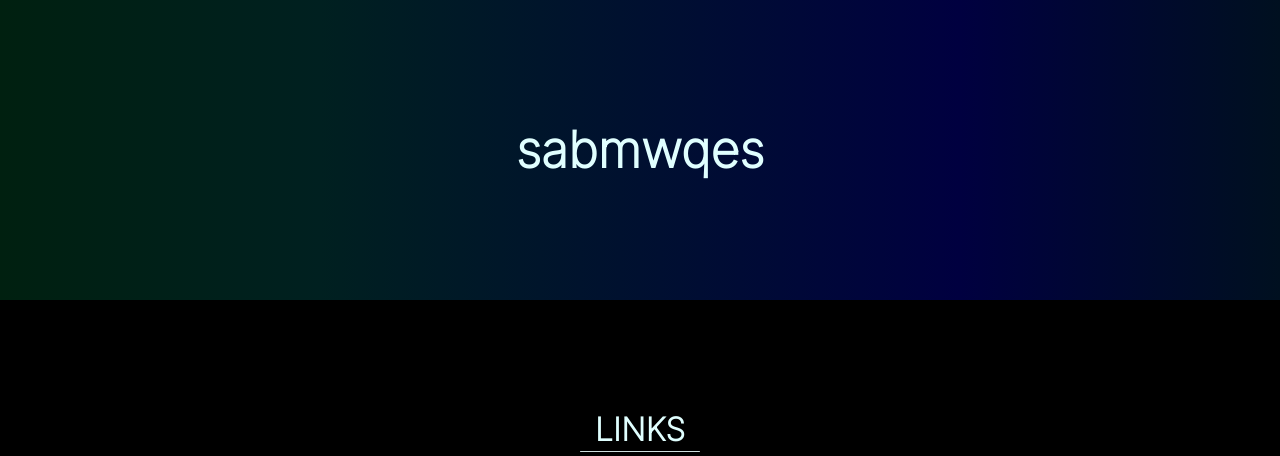
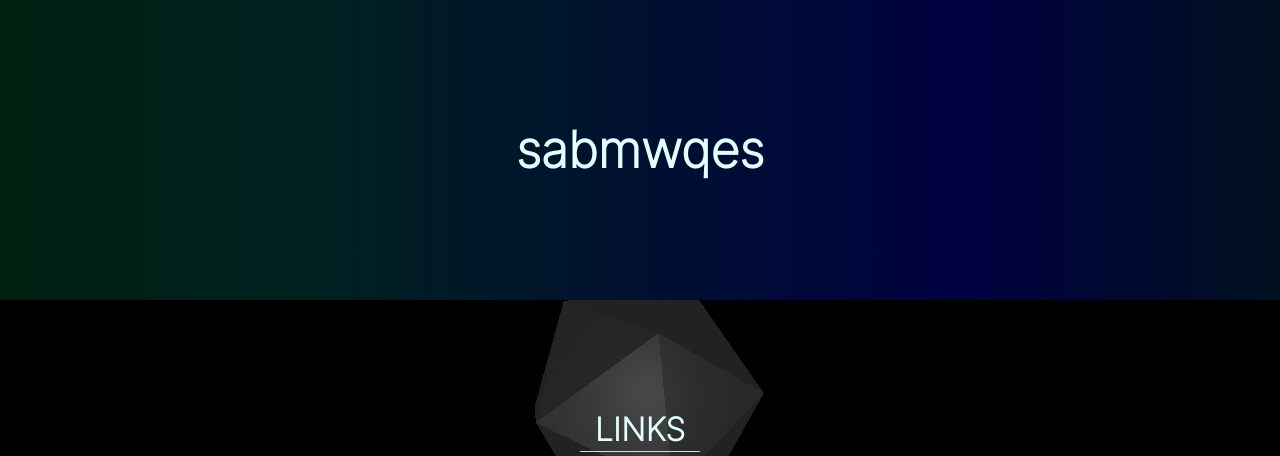
Before and after one commit to sabmwqes/sabmwqes.github.io, a website built with Vite: page index.html in a window 1280 px wide. Shown: the top 456 px of the page. Built offline with nearby package versions, Linux system fonts and the light colour scheme; animation ran at ten frames a second; files whose address does not match are found by name.

Commit message:
add three.js feature

```diff
--- a/index.html
+++ b/index.html
@@ -1,5 +1,6 @@
 <!DOCTYPE html>
 <html lang="ja">
+
 <head>
     <meta charset="UTF-8">
     <meta http-equiv="X-UA-Compatible" content="IE=edge">
@@ -13,11 +14,15 @@
     <link href="https://fonts.googleapis.com/css2?family=Inter:wght@200&display=swap" rel="stylesheet">
     <title>sabmwqes</title>
 </head>
+
 <body>
+    <canvas id="bg"></canvas>
+    <script type="module" src="/main.js"></script>
+    <main id="main">
         <a id="top"></a>
-    <div class="name-logo">
+        <header class="name-logo">
             <div class="my-name">sabmwqes</div>
-    </div>
+        </header>
         <h1>LINKS</h1>
         <div class="cards">
             <div class="card">
@@ -92,5 +97,7 @@
             BACK TO TOP
             <a href="#top"></a>
         </footer>
+    </main>
 </body>
+
 </html>
--- /dev/null
+++ b/main.js
@@ -0,0 +1,67 @@
+import './style.css';
+import * as THREE from 'three';
+import {OrbitControls} from 'three/examples/jsm/controls/OrbitControls';
+
+const scene = new THREE.Scene();
+
+const camera = new THREE.PerspectiveCamera(75, window.innerWidth / window.innerHeight, 0.1, 1000);
+
+const renderer = new THREE.WebGL1Renderer({
+  canvas: document.querySelector('#bg'),
+  alpha: true
+});
+
+renderer.setPixelRatio(window.devicePixelRatio);
+renderer.setSize(window.innerWidth, window.innerHeight);
+
+camera.position.setZ(30);
+
+renderer.render(scene, camera);
+
+const geometry = new THREE.IcosahedronGeometry(7, 0);
+const material = new THREE.MeshStandardMaterial( { color: 0x222222 } );
+const icosahedron = new THREE.Mesh(geometry, material);
+
+scene.add(icosahedron);
+
+const pointLight = new THREE.PointLight(0xffffff);
+pointLight.position.set(0, 0, 8);
+const ambientLight = new THREE.AmbientLight(0xffffff);
+scene.add(pointLight, ambientLight);
+
+// const lightHelper = new THREE.PointLightHelper(pointLight);
+// const gridHelper = new THREE.GridHelper(200, 50);
+// scene.add(gridHelper, lightHelper);
+
+// const controls = new OrbitControls(camera, renderer.domElement);
+
+// function addStar() {
+//   const geometry = new THREE.IcosahedronGeometry(1, 0);
+//   const material = new THREE.MeshStandardMaterial( { color: 0x000088 } );
+//   const star = new THREE.Mesh(geometry, material);
+
+//   const [x, y, z] = Array(3).fill().map(() => THREE.MathUtils.randFloatSpread(100)); //座標生成
+//   star.position.set(x, y, z);
+//   scene.add(star);
+// }
+
+// Array(50).fill().forEach(addStar)
+
+var [rx, ry, rz] = [0, 0, 0];
+
+function animate() {
+  requestAnimationFrame(animate);
+  const t = document.body.getBoundingClientRect().top;
+  rx += 0.002;
+  ry += 0.004;
+  rz += 0.002;
+  icosahedron.rotation.x = rx + 0.01 * t;
+  icosahedron.rotation.y = ry;
+  icosahedron.rotation.z = rz;
+
+  // controls.update();
+
+  renderer.render(scene, camera);
+}
+
+animate();
--- a/style.css
+++ b/style.css
@@ -17,6 +17,13 @@ body{
   text-align: center;
 }
 
+canvas{
+  position: fixed;
+  top: 0;
+  left: 0;
+  z-index: -100;
+}
+
 .name-logo {
   display: flex;
   justify-content: center;
@@ -27,6 +34,7 @@ body{
   background: linear-gradient(90deg, #000040, #002000, #002020, #000040, #002000, #002020);
   background-size: 250%;
   animation: BGgradient 10s linear infinite;
+  /* border: 2px solid red; */
 }
 
 @keyframes BGgradient{
@@ -75,8 +83,8 @@ h1::after{
 }
 
 .card{
-    background-color: rgba(255, 255, 255, 0.03);
-    border: 1.5px solid rgba(255, 255, 255, 0.12);
+  background-color: rgba(12, 12, 12, 0.9);
+  border: 1.5px solid rgba(30, 30, 30, 0.9);
   height: 200px;
   width: 260px;
   border-radius: 8px;
@@ -90,7 +98,7 @@ h1::after{
 }
 
 .card:hover{
-    background-color: rgba(255, 255, 255, 0.07);
+  background-color: rgba(25, 25, 25, 0.9);
 }
 
 .card a{
```
Also changed, not shown: package.json (added, +17 -0 lines), 2 other files. Lines whose indentation alone changed are shown as unchanged.
